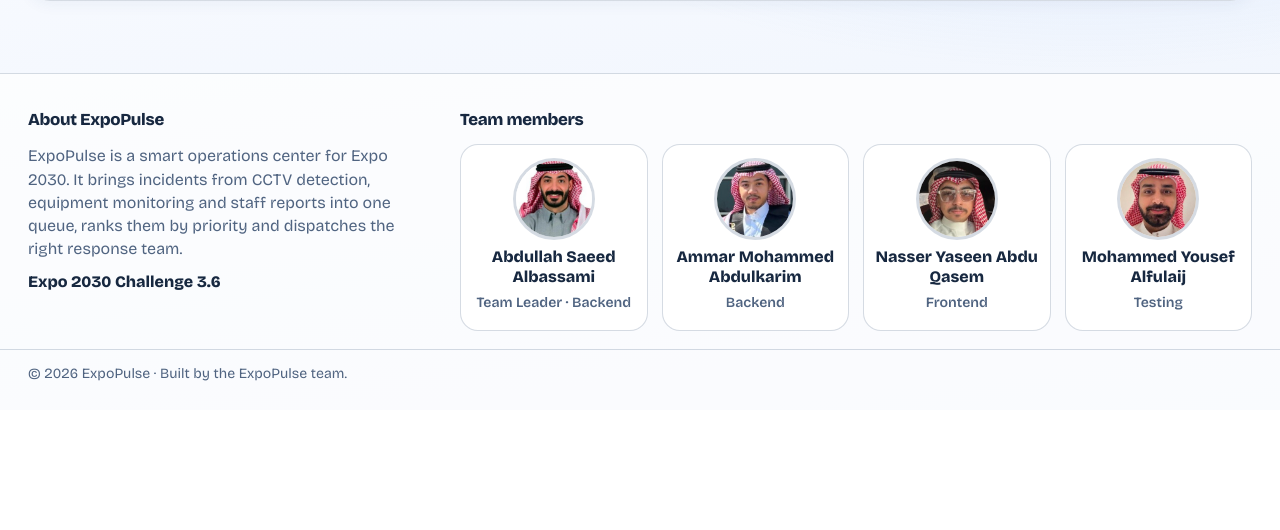
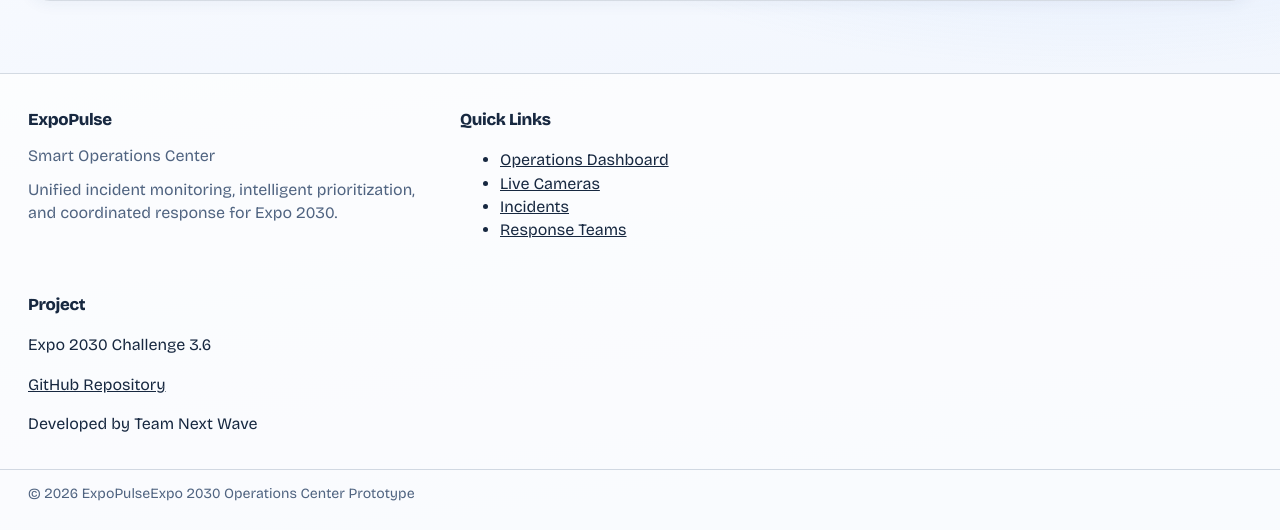
Before and after one commit to Abdullah-Albassami/expopulse, a Django app: page / in a window 1280 px wide. Shown: the part 943-1473 px from the top of the page. Before the commit the page ends 1324 px from the top, so only its background shows below. Run offline with Django 5.2, Linux system fonts and the light colour scheme; data that the repository does not hold is empty.

Commit message:
feat: replace team gallery with professional operations footer

```diff
--- a/templates/base.html
+++ b/templates/base.html
@@ -90,40 +90,30 @@
     </main>
 
     <footer class="site-footer">
-        <div class="footer-inner">
-            <div class="footer-about">
-                <h2 class="footer-title">About ExpoPulse</h2>
-                <p>ExpoPulse is a smart operations center for Expo 2030. It brings incidents from CCTV detection, equipment monitoring and staff reports into one queue, ranks them by priority and dispatches the right response team.</p>
-                <p class="footer-tag">Expo 2030 Challenge 3.6</p>
-            </div>
-            <section class="footer-team" aria-labelledby="footer-team-title">
-                <h2 class="footer-title" id="footer-team-title">Team members</h2>
-                <ul class="member-grid">
-                    <li class="member">
-                        <img src="{% static 'img/team/abdullah.jpg' %}" alt="" width="76" height="76" loading="lazy">
-                        <span class="member-name">Abdullah Saeed Albassami</span>
-                        <span class="member-role">Team Leader · Backend</span>
-                    </li>
-                    <li class="member">
-                        <img src="{% static 'img/team/ammar.jpg' %}" alt="" width="76" height="76" loading="lazy">
-                        <span class="member-name">Ammar Mohammed Abdulkarim</span>
-                        <span class="member-role">Backend</span>
-                    </li>
-                    <li class="member">
-                        <img src="{% static 'img/team/nasser.jpg' %}" alt="" width="76" height="76" loading="lazy">
-                        <span class="member-name">Nasser Yaseen Abdu Qasem</span>
-                        <span class="member-role">Frontend</span>
-                    </li>
-                    <li class="member">
-                        <img src="{% static 'img/team/mohammed.jpg' %}" alt="" width="76" height="76" loading="lazy">
-                        <span class="member-name">Mohammed Yousef Alfulaij</span>
-                        <span class="member-role">Testing</span>
-                    </li>
-                </ul>
-            </section>
-        </div>
-        <p class="footer-bottom"><span>© 2026 ExpoPulse</span> · <span>Built by the ExpoPulse team.</span></p>
-    </footer>
+  <div class="footer-inner">
+    <section class="footer-about" aria-labelledby="footer-about-title">
+      <h2 class="footer-title" id="footer-about-title">ExpoPulse</h2>
+      <p class="footer-subtitle">Smart Operations Center</p>
+      <p>Unified incident monitoring, intelligent prioritization, and coordinated response for Expo 2030.</p>
+    </section>
+    <nav class="footer-links" aria-label="Footer quick links">
+      <h2 class="footer-title">Quick Links</h2>
+      <ul>
+        <li><a href="{% url 'dashboard' %}">Operations Dashboard</a></li>
+        <li><a href="{% url 'live_cameras' %}">Live Cameras</a></li>
+        <li><a href="{% url 'incident_list' %}">Incidents</a></li>
+        <li><a href="{% url 'team_list' %}">Response Teams</a></li>
+      </ul>
+    </nav>
+    <section class="footer-project" aria-labelledby="footer-project-title">
+      <h2 class="footer-title" id="footer-project-title">Project</h2>
+      <p>Expo 2030 Challenge 3.6</p>
+      <p><a href="https://github.com/Abdullah-Albassami/expopulse" target="_blank" rel="noopener noreferrer">GitHub Repository</a></p>
+      <p>Developed by Team Next Wave</p>
+    </section>
+  </div>
+  <div class="footer-bottom"><span>© 2026 ExpoPulse</span><span>Expo 2030 Operations Center Prototype</span></div>
+</footer>
 
     <script src="{% static 'js/i18n.js' %}"></script>
     <script src="{% static 'js/theme.js' %}" defer></script>
```
